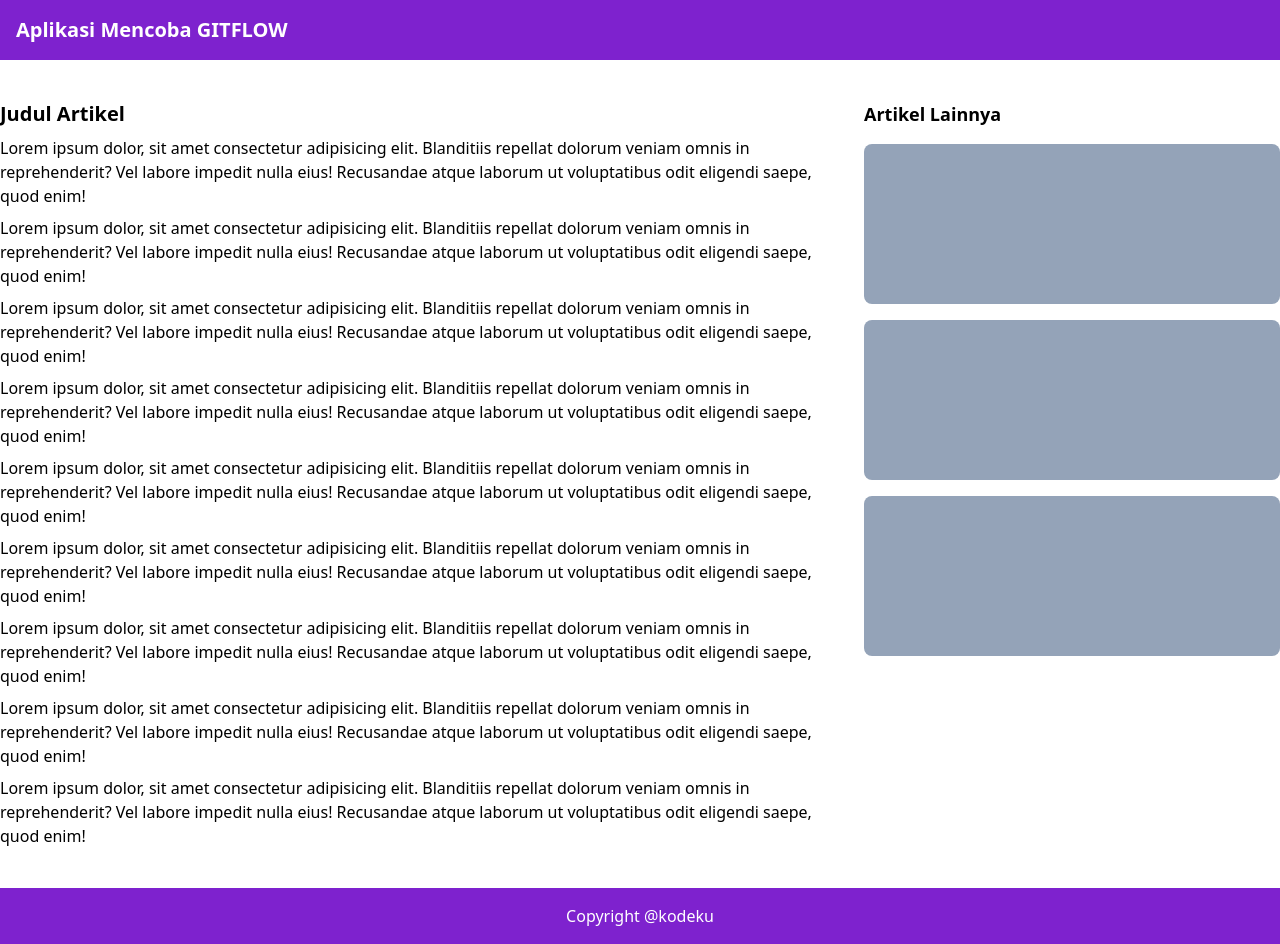
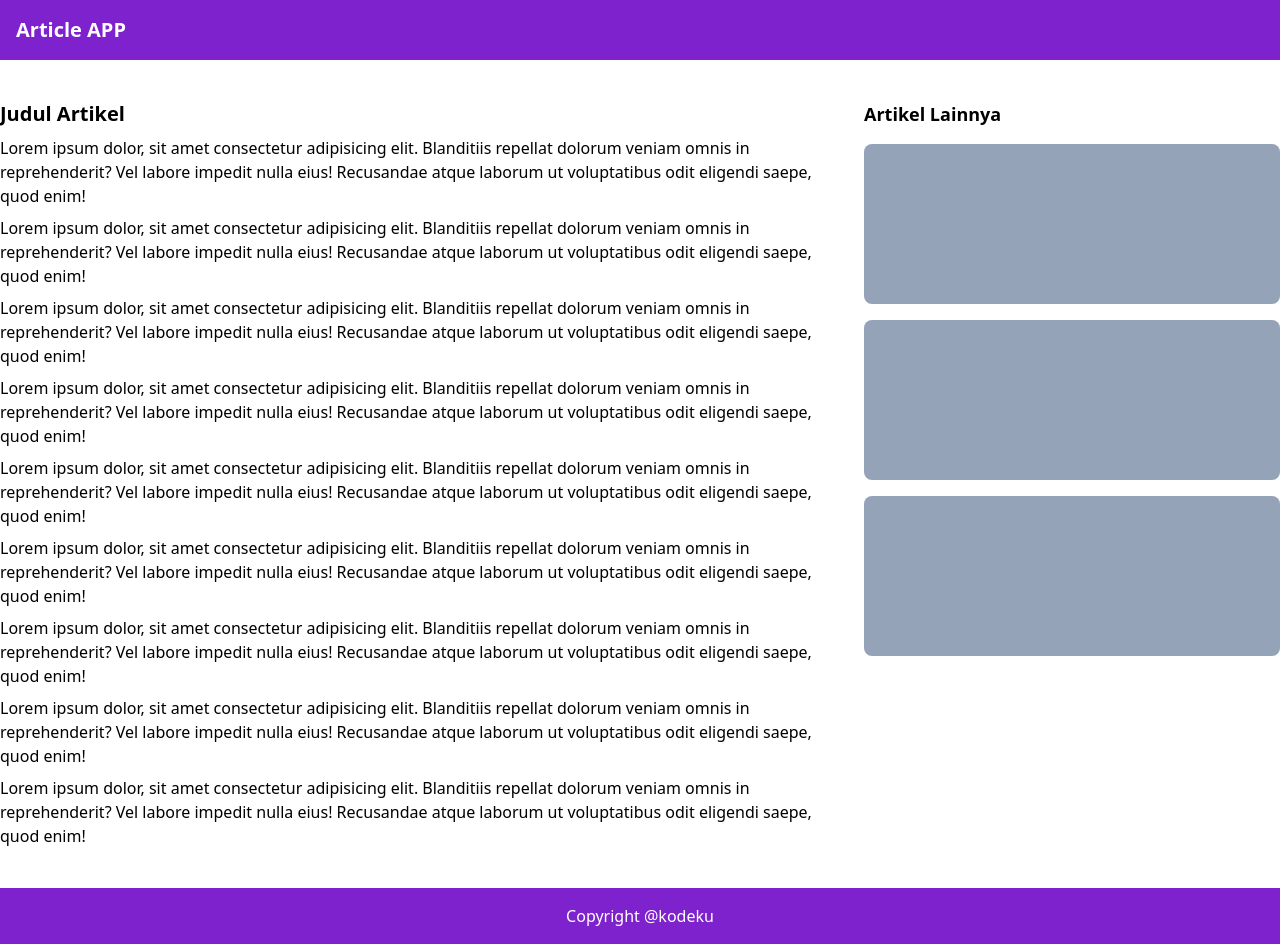
Before and after one commit to Code-With-Nada/belajar-gitflow, a React (Vite) app: page / in a window 1280 px wide. Built offline with nearby package versions, Linux system fonts and the light colour scheme.

Commit message:
hotfix: adjust wrong app title

```diff
--- a/src/App.jsx
+++ b/src/App.jsx
@@ -6,9 +6,7 @@ function App() {
     <>
       <header className="bg-purple-700 w-full p-4">
         <div className="container mx-auto">
-          <h1 className="text-white text-xl font-bold">
-            Aplikasi Mencoba GITFLOW
-          </h1>
+          <h1 className="text-white text-xl font-bold">Article APP</h1>
         </div>
       </header>
       <main className="min-h-screen container mx-auto py-10">
```
